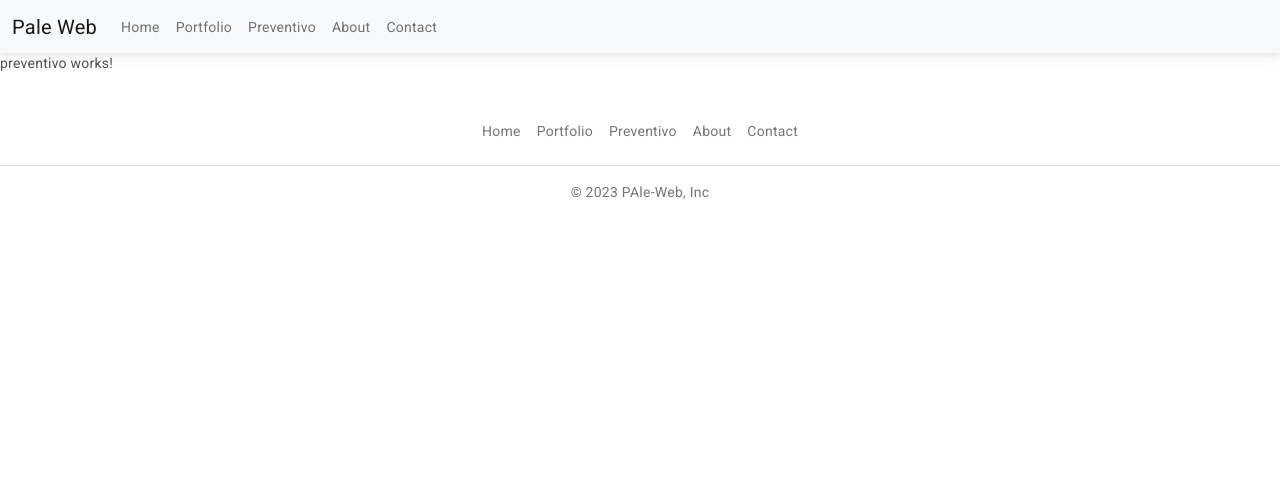
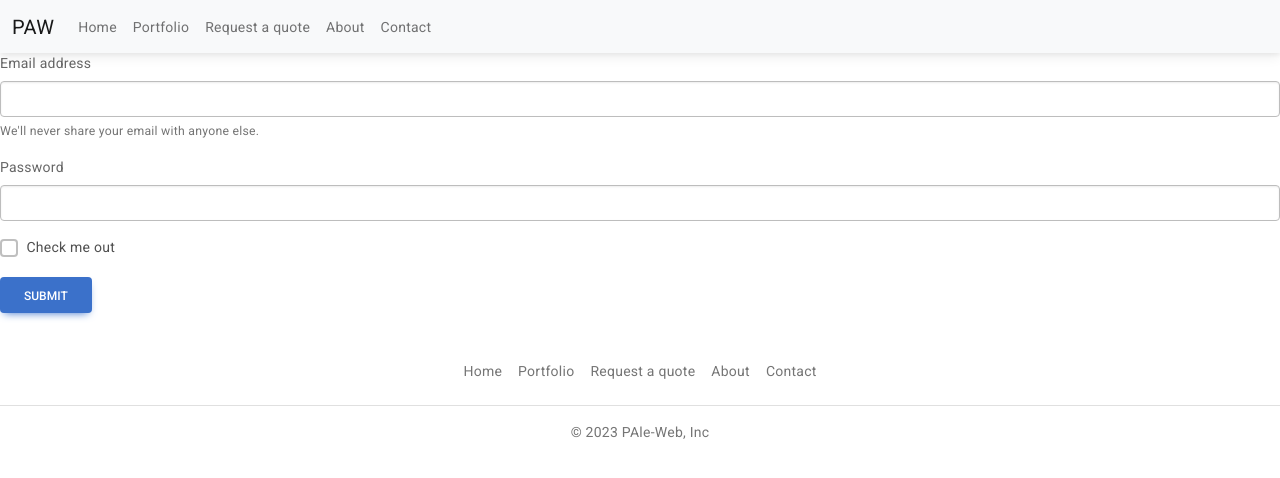
Before and after one commit to AlessandroZaza/Portfolio_Preventivo, an Angular app: page /preventivo in a window 1280 px wide. Shown: the top 478 px of the page. Built offline with nearby package versions, Linux system fonts and the light colour scheme.

Commit message:
few bugs fixed + add template for the quote

```diff
--- a/src/app/app.component.html
+++ b/src/app/app.component.html
@@ -1,6 +1,6 @@
 <nav class="navbar navbar-expand-lg bg-body-tertiary sticky-top">
   <div class="container-fluid">
-    <a class="navbar-brand" routerLink="home">Pale Web</a>
+    <a class="navbar-brand" routerLink="home">PAW</a>
     <button class="navbar-toggler" type="button" data-bs-toggle="collapse" data-bs-target="#navbarSupportedContent"
       aria-controls="navbarSupportedContent" aria-expanded="false" aria-label="Toggle navigation">
       <span class="navbar-toggler-icon"></span>
@@ -14,7 +14,7 @@
           <a routerLink="portfolio" class="nav-link">Portfolio</a>
         </li>
         <li class="nav-item">
-          <a routerLink="preventivo" class="nav-link">Preventivo</a>
+          <a routerLink="preventivo" class="nav-link">Request a quote</a>
         </li>
         <li class="nav-item">
           <a routerLink="about" class="nav-link">About</a>
@@ -35,7 +35,7 @@
   <ul class="nav justify-content-center border-bottom pb-3 mb-3">
     <li class="nav-item"><a routerLink="home" class="nav-link px-2 text-muted">Home</a></li>
     <li class="nav-item"><a routerLink="portfolio" class="nav-link px-2 text-muted">Portfolio</a></li>
-    <li class="nav-item"><a routerLink="preventivo" class="nav-link px-2 text-muted">Preventivo</a></li>
+    <li class="nav-item"><a routerLink="preventivo" class="nav-link px-2 text-muted">Request a quote</a></li>
     <li class="nav-item"><a routerLink="about" class="nav-link px-2 text-muted">About</a></li>
     <li class="nav-item"><a routerLink="contact" class="nav-link px-2 text-muted">Contact</a></li>
   </ul>
--- a/src/app/components/contact/contact.component.html
+++ b/src/app/components/contact/contact.component.html
@@ -1,7 +1,7 @@
 <section class="d-flex flex-column"
-    style="height: 100vh; background-image: url('../../../assets/background/background.png'); background-size: cover; background-repeat: no-repeat;">
+    style=" background-image: url('../../../assets/background/background.png'); background-size: cover; background-repeat: no-repeat;">
 
-    <section class="ftco-section pt-md-5">
+    <section class="ftco-section pt-md-5 mb-5 pb-md-5">
         <div class="container mt-5">
             <div class="row justify-content-center">
                 <div class="col-md-12">
@@ -9,7 +9,7 @@
                         <div class="row no-gutters">
                             <div class="col-lg-8 col-md-7 order-md-last d-flex align-items-stretch">
                                 <div class="contact-wrap w-100 p-md-5 p-4 text-dark bg-light border border">
-                                    <h3 class="mb-4">Get in touch</h3>
+                                    <h3 class="mb-4 fw-bold">Get in touch</h3>
                                     <div id="form-message-warning" class="mb-4"></div>
                                     <div id="form-message-success" class="mb-4">
                                         Your message was sent, thank you!
@@ -57,7 +57,7 @@
                             </div>
                             <div class="col-lg-4 col-md-5 d-flex align-items-stretch text-light">
                                 <div class="info-wrap bg-primary w-100 p-md-5 p-4">
-                                    <h3>Let's get in touch</h3>
+                                    <h3 class="fw-bold" >Let's get in touch</h3>
                                     <p class="mb-4">We're open for any suggestion or just to have a chat</p>
                                     <div class="dbox w-100 d-flex align-items-start">
                                         <div class="icon d-flex align-items-center justify-content-center">
--- a/src/app/components/home/home.component.html
+++ b/src/app/components/home/home.component.html
@@ -116,7 +116,7 @@
                     <h2 class="card-title">Sito web statico</h2>
                     <hr class="hr">
                     <p class="card-text">With supporting text below as a natural lead-in to additional content.</p>
-                    <a routerLink="../preventivo" class="btn btn-primary">Preventivo</a>
+                    <a routerLink="../preventivo" class="btn btn-primary">Request a quote</a>
                 </div>
             </div>
         </div>
@@ -126,7 +126,7 @@
                     <h2 class="card-title">Sito web tramite CMS</h2>
                     <hr class="hr">
                     <p class="card-text">With supporting text below as a natural lead-in to additional content.</p>
-                    <a routerLink="../preventivo" class="btn btn-primary">Preventivo</a>
+                    <a routerLink="../preventivo" class="btn btn-primary">Request a quote</a>
                 </div>
             </div>
         </div>
@@ -136,7 +136,7 @@
                     <h2 class="card-title">E-Commerce</h2>
                     <hr class="hr">
                     <p class="card-text">With supporting text below as a natural lead-in to additional content.</p>
-                    <a routerLink="../preventivo" class="btn btn-primary">Preventivo</a>
+                    <a routerLink="../preventivo" class="btn btn-primary">Request a quote</a>
                 </div>
             </div>
         </div>
@@ -146,7 +146,7 @@
                     <h2 class="card-title">Servizio gestionale</h2>
                     <hr class="hr">
                     <p class="card-text">With supporting text below as a natural lead-in to additional content.</p>
-                    <a routerLink="../preventivo" class="btn btn-primary">Preventivo</a>
+                    <a routerLink="../preventivo" class="btn btn-primary">Request a quote</a>
                 </div>
             </div>
         </div>
@@ -156,7 +156,7 @@
                     <h2 class="card-title">Servizio IoT</h2>
                     <hr class="hr">
                     <p class="card-text">With supporting text below as a natural lead-in to additional content.</p>
-                    <a routerLink="../preventivo" class="btn btn-primary">Preventivo</a>
+                    <a routerLink="../preventivo" class="btn btn-primary">Request a quote</a>
                 </div>
             </div>
         </div>
@@ -166,7 +166,7 @@
                     <h2 class="card-title">Servizio AI</h2>
                     <hr class="hr">
                     <p class="card-text">With supporting text below as a natural lead-in to additional content.</p>
-                    <a routerLink="../preventivo" class="btn btn-primary">Preventivo</a>
+                    <a routerLink="../preventivo" class="btn btn-primary">Request a quote</a>
                 </div>
             </div>
         </div>
--- a/src/app/components/preventivo/preventivo.component.html
+++ b/src/app/components/preventivo/preventivo.component.html
@@ -1 +1,16 @@
-<p>preventivo works!</p>
+<form>
+    <div class="mb-3">
+      <label for="exampleInputEmail1" class="form-label">Email address</label>
+      <input type="email" class="form-control" id="exampleInputEmail1" aria-describedby="emailHelp">
+      <div id="emailHelp" class="form-text">We'll never share your email with anyone else.</div>
+    </div>
+    <div class="mb-3">
+      <label for="exampleInputPassword1" class="form-label">Password</label>
+      <input type="password" class="form-control" id="exampleInputPassword1">
+    </div>
+    <div class="mb-3 form-check">
+      <input type="checkbox" class="form-check-input" id="exampleCheck1">
+      <label class="form-check-label" for="exampleCheck1">Check me out</label>
+    </div>
+    <button type="submit" class="btn btn-primary">Submit</button>
+  </form>
```
